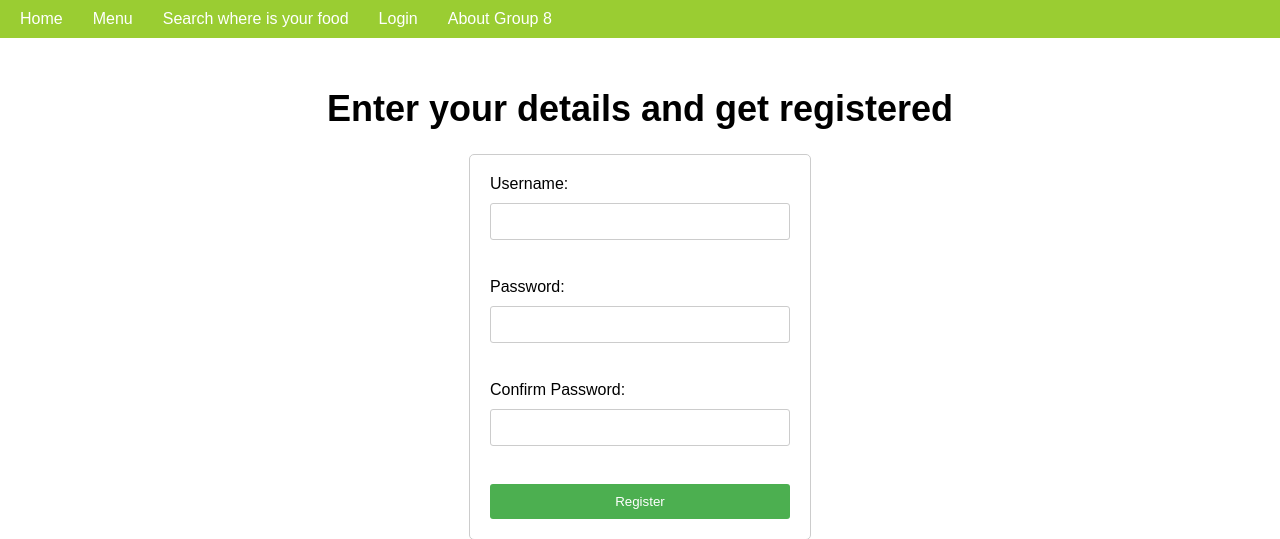
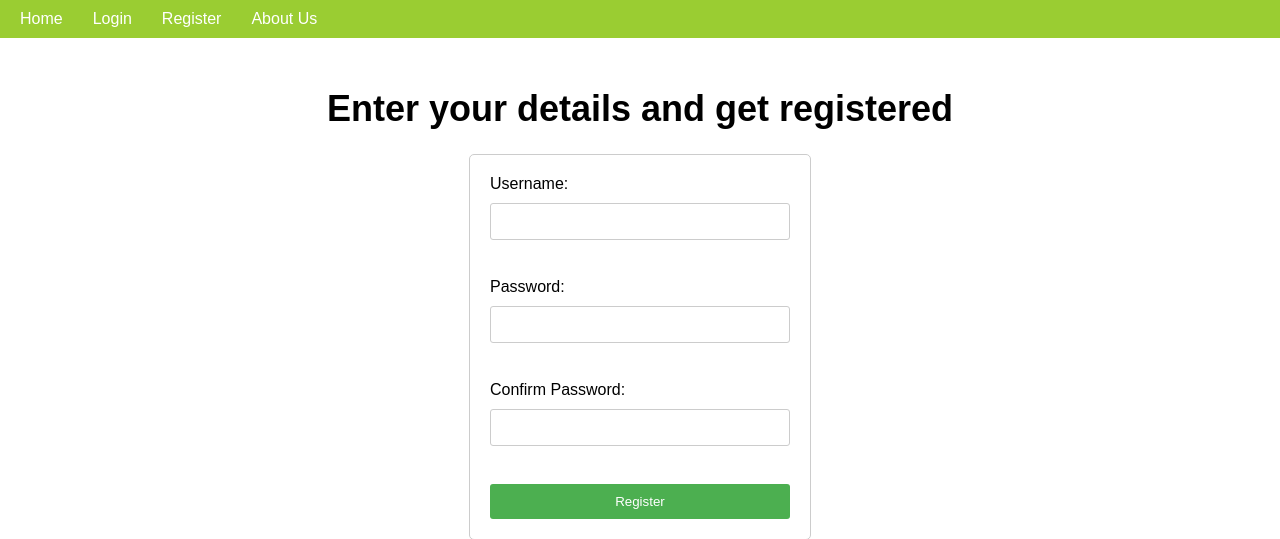
Before and after one commit to Srikoushik9/foodapp, a Flask app: page /registerpage in a window 1280 px wide. Shown: the top 539 px of the page. Run offline with Flask 2, Linux system fonts and the light colour scheme.

Commit message:
Update registerpage.html

```diff
--- a/templates/registerpage.html
+++ b/templates/registerpage.html
@@ -12,10 +12,9 @@
         <nav>
             <ul>
                 <li><a href="{{ url_for('view.index') }}">Home</a></li>
-                <li><a href="{{ url_for('view.menu') }}">Menu</a></li>
-                <li><a href="{{ url_for('view.tracking') }}">Search where is your food</a></li>
                 <li class="login-link"><a href="{{ url_for('view.loginpage') }}">Login</a></li>
-                <li><a href="{{ url_for('view.about') }}">About Group 8</a></li>
+                <li class="register-link"><a href="{{ url_for('view.registerpage') }}">Register</a></li>
+                <li><a href="{{ url_for('view.about') }}">About Us</a></li>
             </ul>
         </nav>
     </header>
```
